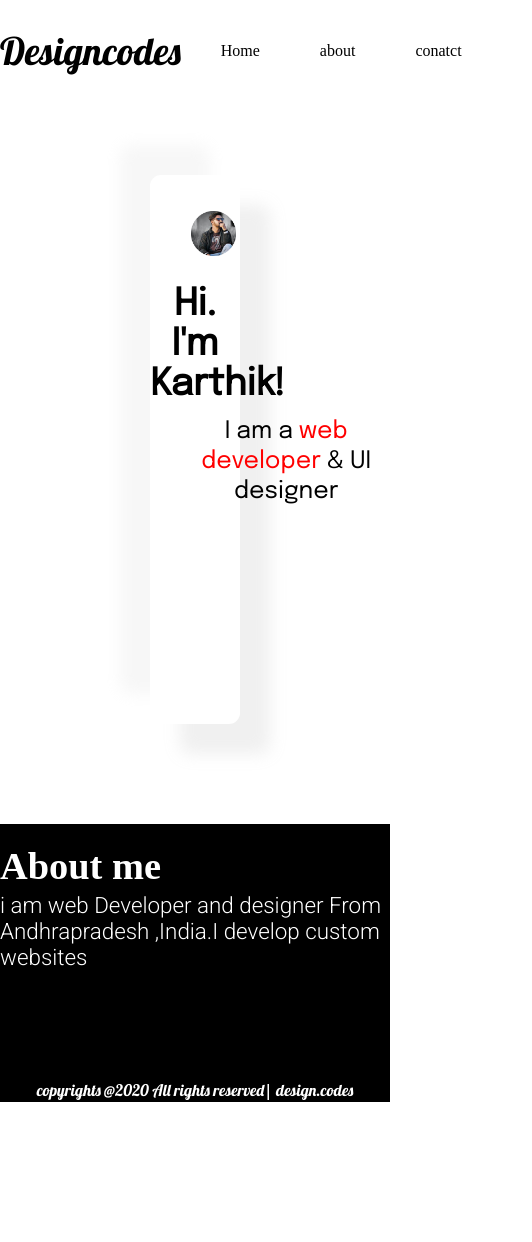
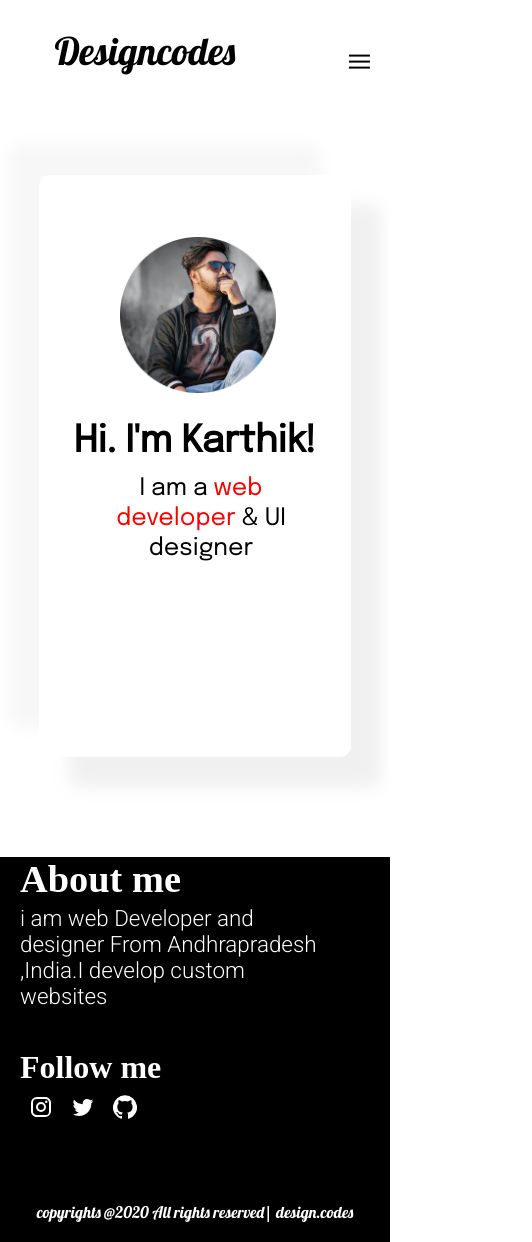
Before and after one commit to kar7779/design.codes, a React (Create React App) app: page / in a window 390 px wide. Shown: the whole page, 532 px wide, since content can reach past the window. Before the commit the page ends 1102 px from the top, so only its background shows below. Built offline with nearby package versions, Linux system fonts and the light colour scheme.

Commit message:
added hamburg-menu

```diff
--- a/src/App.css
+++ b/src/App.css
@@ -36,3 +36,37 @@ li a {
   color: black;
   text-decoration: none;
 }
+@media only screen and (max-width: 600px) {
+  ul {
+    display: none;
+  }
+  li {
+    display: block;
+
+    margin: 100px;
+  }
+
+  .nav-wrapper h1 {
+    margin-left: -100px;
+  }
+  .show {
+    background-color: black;
+    width: 100%;
+    position: absolute;
+    height: 100vh;
+    display: none;
+  }
+  .hamburgmenu {
+    position: absolute;
+    cursor: pointer;
+    right: 5%;
+    top: 6%;
+    transform: translate(-5%, 20%);
+    z-index: 2;
+  }
+  .line {
+    width: 19px;
+    border: 1px solid #000000;
+    margin-bottom: 4px;
+  }
+}
--- a/src/components/nav/Footer.css
+++ b/src/components/nav/Footer.css
@@ -2,6 +2,7 @@
 .foo {
   margin-top: 100px;
   max-width: 100%;
+  width: 100%;
   height: 33vh;
   background-color: black;
   color: white;
@@ -38,3 +39,34 @@
   text-align: center;
   margin-top: 50px;
 }
+@media only screen and (max-width: 600px) {
+  * {
+    margin: 0;
+    padding: 0;
+  }
+  .foo {
+    height: 100%;
+    width: 100%;
+  }
+
+  .footercls {
+    display: block;
+  }
+  .icons {
+    margin-top: 20px;
+    margin-left: 20px;
+    padding-left: 0px;
+  }
+  .about p {
+    width: 300px;
+    margin-left: 20px;
+  }
+  .about h1 {
+    margin-left: 20px;
+  }
+  .Foot p {
+    padding-bottom: 20px;
+    width: 100%;
+    font-size: 1em;
+  }
+}
--- a/src/components/nav/home.css
+++ b/src/components/nav/home.css
@@ -1,6 +1,6 @@
 .card {
   width: 23%;
-  height: 65vh;
+  height: 69vh;
   background-color: white;
   margin: 100px auto 0 auto;
   box-shadow: -30px -30px 16px rgba(213, 213, 213, 0.2),
@@ -36,3 +36,9 @@
 span {
   color: red;
 }
+@media only screen and (max-width: 600px) {
+  .card {
+    width: 80%;
+    margin: 100px auto;
+  }
+}
--- a/src/components/nav/nav.jsx
+++ b/src/components/nav/nav.jsx
@@ -1,20 +1,18 @@
-import React, { Component } from "react";
+import React, { Component, useState } from "react";
 import { Link } from "react-router-dom";
 import { Switch } from "react-router-dom/cjs/react-router-dom.min";
 import M from "materialize-css";
-export default class nav extends Component {
-  componentDidMount() {
-    M.AutoInit();
-    M.Sidenav.init(this.sidenav);
-  }
-  render() {
+import Sidebar from "./sidebar";
+
+const Nav = () => {
+  const [open, setopen] = useState(false);
   return (
     <div>
       <nav>
         <Switch>
           <div className="nav-wrapper">
             <h1>Designcodes</h1>
-              <ul>
+            <ul className={open ? "navmenu-active" : "sidebar"}>
               <li>
                 <Link to={"/home"}>Home</Link>
               </li>
@@ -27,8 +25,15 @@ export default class nav extends Component {
             </ul>
           </div>
         </Switch>
+        <div className="hamburgmenu" onClick={() => setopen(!open)}>
+          <div className="line"></div>
+          <div className="line"></div>
+          <div className="line"></div>
+        </div>
       </nav>
+      <Sidebar />
     </div>
   );
-  }
-}
+};
+
+export default Nav;
--- /dev/null
+++ b/src/components/nav/sidebar.css
@@ -0,0 +1,29 @@
+@media only screen and (max-width: 600px) {
+  .sidebar {
+    display: none;
+    flex-direction: column;
+    justify-content: left;
+    align-items: flex-end;
+    margin-right: 50px;
+  }
+  .navmenu-active {
+    display: block;
+
+    justify-content: space-around;
+    align-items: flex-end;
+    margin-right: -100px;
+    height: 100vh;
+    position: absolute;
+    color: black;
+    background-color: white;
+    top: 80px;
+    text-align: center;
+  }
+  .navmenu-active a {
+    margin-right: 50%;
+    line-height: 0px;
+    height: 10px;
+    margin-bottom: 0px;
+    margin-left: 20px;
+  }
+}
--- /dev/null
+++ b/src/components/nav/sidebar.jsx
@@ -0,0 +1,14 @@
+import React from "react";
+import "./sidebar.css";
+
+function Sidebar() {
+  return (
+    <div className="sidebar">
+      <a href="">Home</a>
+      <a href="">Contact</a>
+      <a href="">about</a>
+    </div>
+  );
+}
+
+export default Sidebar;
```
Also changed, not shown: src/theme.js (added). Lines whose indentation alone changed are shown as unchanged.
